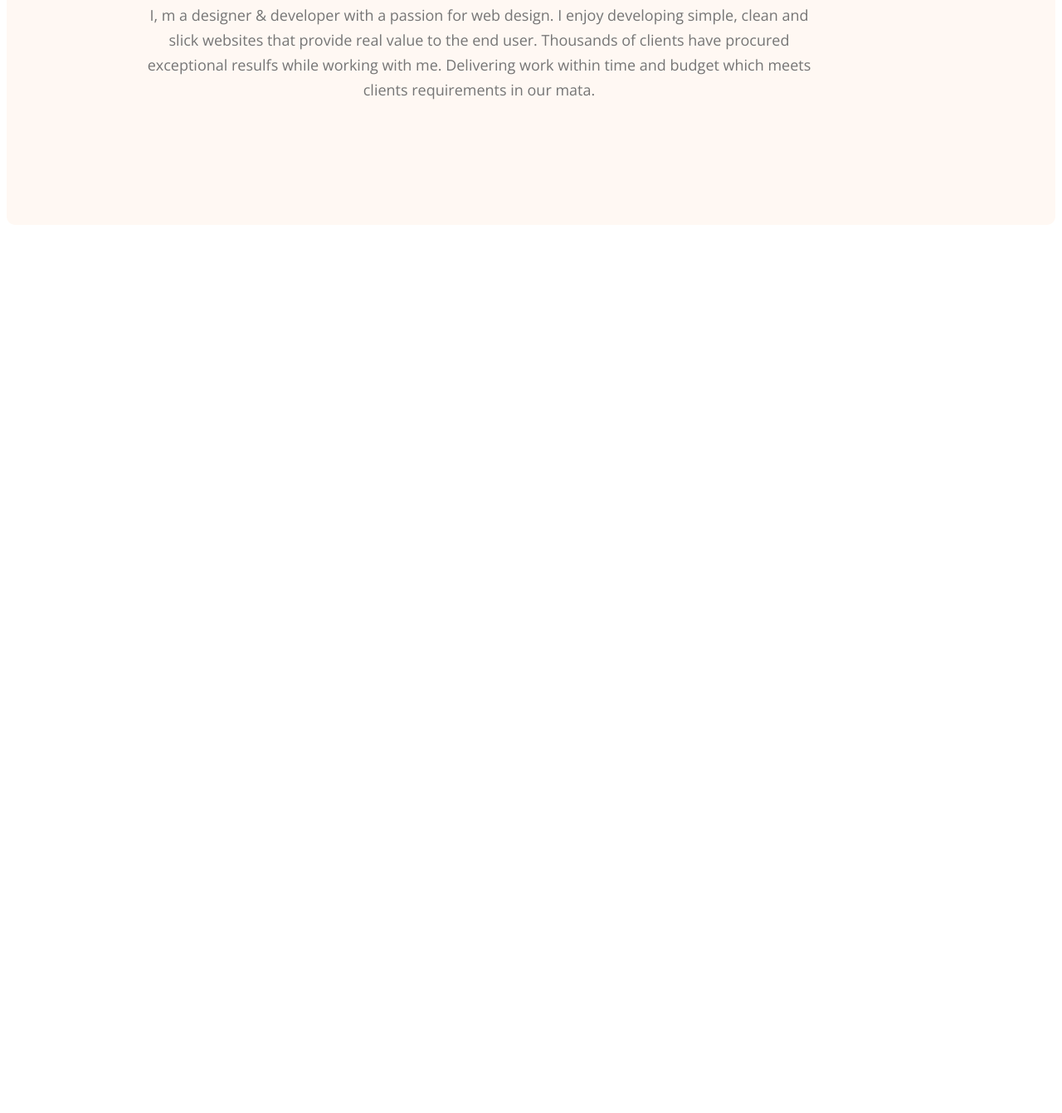
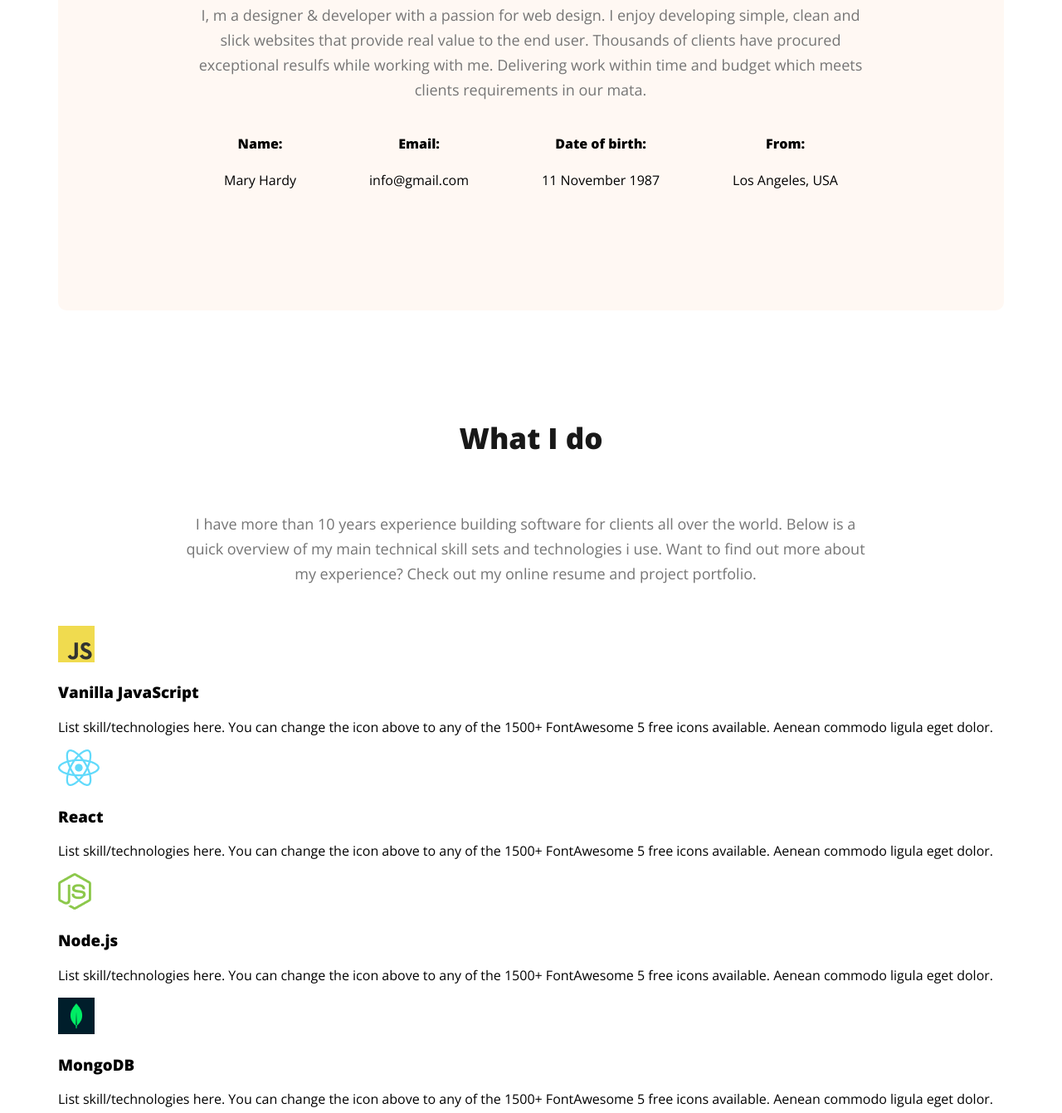
Before and after one commit to Surid19/MyWeb1, a plain HTML site: page html/index.html in a window 1280 px wide. Shown: the part 1239-2580 px from the top of the page at 83% size. Before the commit the page ends 1640 px from the top, so only its background shows below. Drawn offline with nearby package versions, Linux system fonts and the light colour scheme.

Commit message:
content added

```diff
--- a/html/index.html
+++ b/html/index.html
@@ -35,7 +35,50 @@
       <section class="about">
         <h3 class="section-title">About Me</h3>
         <p class="section-description">I, m a designer & developer with a passion for web design. I enjoy developing simple, clean and slick websites that provide real value to the end user. Thousands of clients have procured exceptional resulfs while working with me. Delivering work within time and budget which meets clients requirements in our mata.</p>
-
+        <div class="about-info-container">
+            <div class="about-inf">
+                <h4 class="info-title">Name:</h4>
+                <p class="info-discription">Mary Hardy </p>
+            </div>
+            <div class="about-inf">
+                <h4 class="info-title">Email:</h4>
+                <p class="info-discription">info@gmail.com</p>
+            </div>
+            <div class="about-inf">
+                <h4 class="info-title">Date of birth:</h4>
+                <p class="info-discription">11 November 1987</p>
+            </div>
+            <div class="about-inf">
+                <h4 class="info-title">From:</h4>
+                <p class="info-discription">Los Angeles, USA</p>
+            </div>
+        </div>
+      </section>
+      <section>
+        <h3 class="section-title">What I do</h3>
+        <p id="what-i-do" class="section-description">I have more than 10 years experience building software for clients all over the world. Below is a quick overview of my main technical skill sets and technologies i use. Want to find out more about my experience? Check out my online resume and project portfolio.</p>
+        <div class="skills-container">
+            <div class="skill">
+                <img src="../images/icons/js.png" alt="">
+                <h3 class="skill-title">Vanilla JavaScript</h3>
+                <p class="skill-description">List skill/technologies here. You can change the icon above to any of the 1500+ FontAwesome 5 free icons available. Aenean commodo ligula eget dolor.</p>
+            </div>
+            <div class="skill">
+                <img src="../images/icons/react.png" alt="">
+                <h3 class="skill-title">React</h3>
+                <p class="skill-description">List skill/technologies here. You can change the icon above to any of the 1500+ FontAwesome 5 free icons available. Aenean commodo ligula eget dolor.</p>
+            </div>
+            <div class="skill">
+                <img src="../images/icons/nodejs.png" alt="">
+                <h3 class="skill-title">Node.js</h3>
+                <p class="skill-description">List skill/technologies here. You can change the icon above to any of the 1500+ FontAwesome 5 free icons available. Aenean commodo ligula eget dolor.</p>
+            </div>
+            <div class="skill">
+                <img src="../images/icons/mongo.png" alt="">
+                <h3 class="skill-title">MongoDB</h3>
+                <p class="skill-description">List skill/technologies here. You can change the icon above to any of the 1500+ FontAwesome 5 free icons available. Aenean commodo ligula eget dolor.</p>
+            </div>
+        </div>
       </section>
     </main>
     <footer>
--- a/style/portfolio.css
+++ b/style/portfolio.css
@@ -110,3 +110,19 @@ nav a {
     line-height: 30px;
     width: 827px;
 }
+
+main{
+    max-width: 1140px;
+    margin: 0 auto;
+}
+
+.about-info-container{
+    display: flex;
+    justify-content: space-around;
+}
+.about-inf{
+    text-align: center;
+}
+#what-i-do{
+    padding: 30px 150px;
+}
```
Also changed, not shown: 1 other file.
